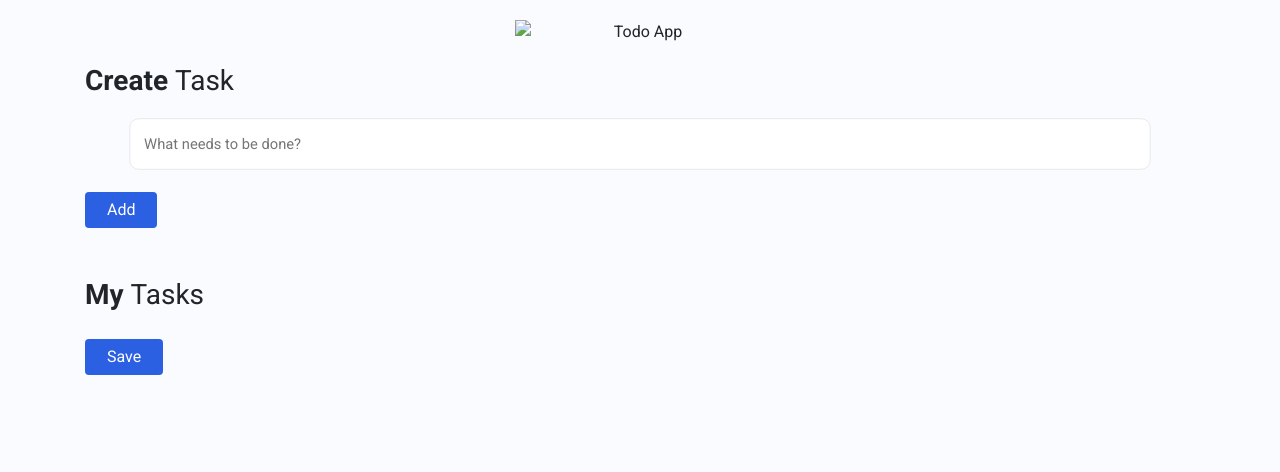
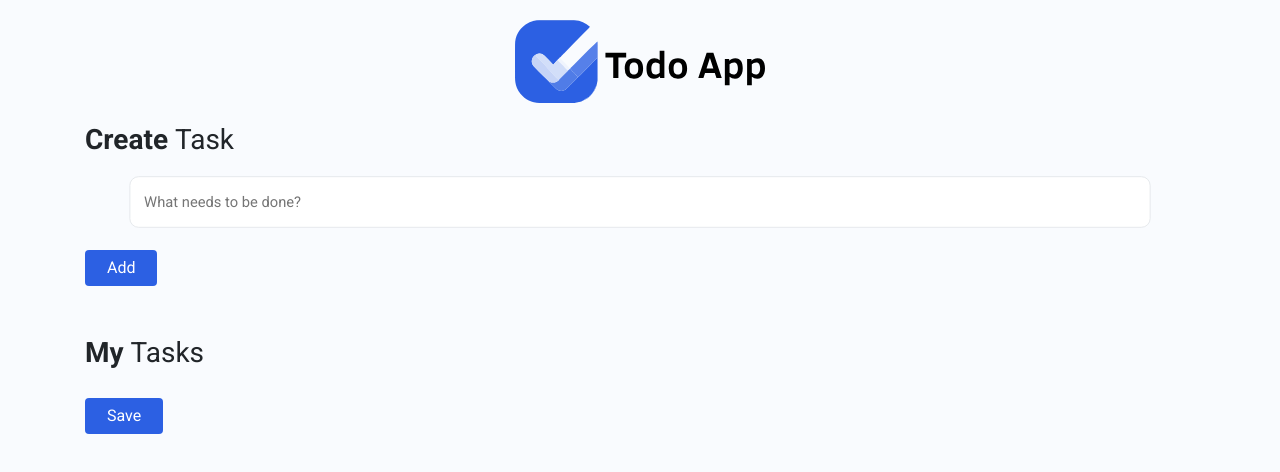
Before and after one commit to malikabdul777/Todo-App, a plain HTML site: page index.html in a window 1280 px wide. Drawn offline with nearby package versions, Linux system fonts and the light colour scheme; the site is published under a folder, as on GitHub Pages, so addresses that start at the root find nothing; a web font is replaced by a local one.

Commit message:
Update index.html

```diff
--- a/index.html
+++ b/index.html
@@ -36,7 +36,7 @@
         <div class="row">
           <div class="col-12">
             <div class="d-flex justify-content-center">
-              <img src="/Todo logo.svg" class="todos-logo" alt="Todo App" />
+              <img src="Todo logo.svg" class="todos-logo" alt="Todo App" />
             </div>
             <h1 class="create-task-heading">
               Create <span class="create-task-heading-subpart">Task</span>
```
